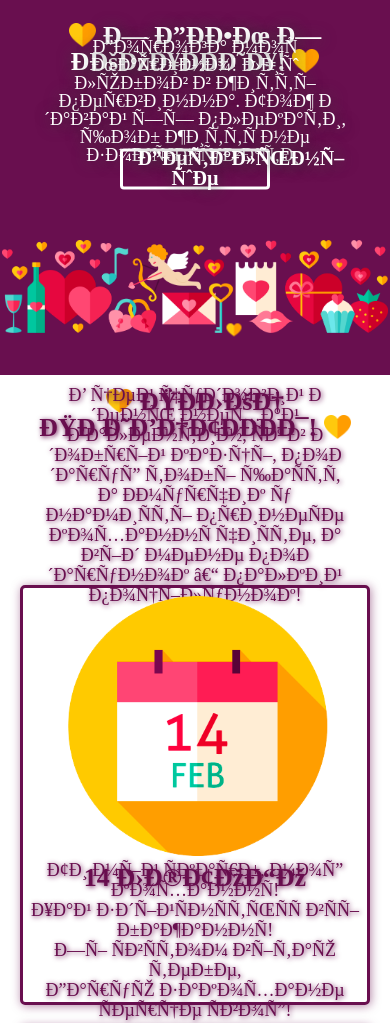
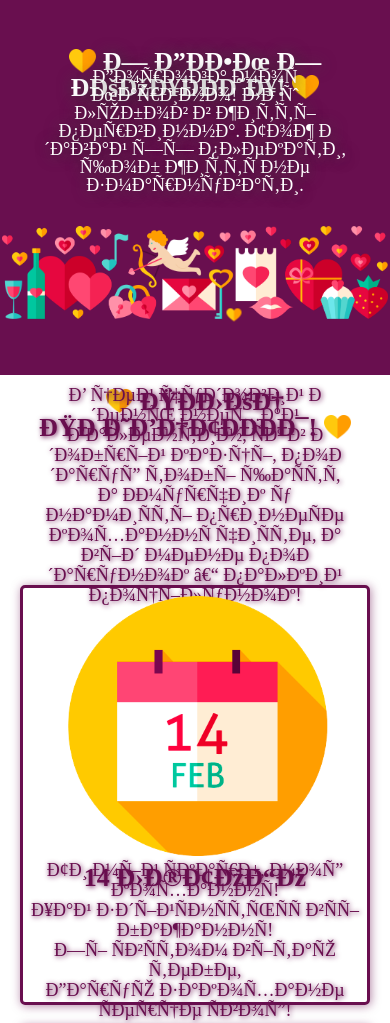
Before and after one commit to DENMAER/DENMAER.github.io, a plain HTML site: page index.html in a window 390 px wide. Shown: the top 1023 px of the page. Drawn offline with nearby package versions, Linux system fonts and the light colour scheme; a web font is replaced by a local one.

Commit message:
fgdfghdfbv

```diff
--- a/css/style.scss
+++ b/css/style.scss
@@ -64,7 +64,7 @@ body{
    text-shadow: 1px 1px 15px rgb(61, 60, 60);
    background: url('../img/bg_1.png') center 80%/99% no-repeat, rgb(105, 15, 79);
    @media screen and (max-width: 600px){
-      background: url('../img/bg_1.png') center 85%/99% no-repeat, rgb(105, 15, 79);
+      background: url('../img/bg_1.png') center 80%/99% no-repeat, rgb(105, 15, 79);
       height: 15%;
    }
    height: 50%;
@@ -80,6 +80,10 @@ body{
          @extend %absolut_center;
          top: 13%;
          left: 50%;
+         @media screen and (max-width: 600px){
+            top: 20%;
+            left: 50%;
+         }
          & img{
             max-width: 7%;
             min-width: 3%;
@@ -88,7 +92,7 @@ body{
       p{
          @include adaptiv-font(26px, 18px);
          @media screen and (max-width: 600px){
-            top: 27%;
+            top: 35%;
             left: 50%;
          }
          text-align: center;
@@ -101,6 +105,7 @@ body{
          @media screen and (max-width: 600px){
             top: 45%;
             left: 50%;
+            display: none;
          }
          @include adaptiv-button(250px, 150px);
          background-color: rgba(255, 255, 255, 0);
@@ -138,7 +143,7 @@ body{
       & .logo1{
          background: url('../img/logo_1.png') center center/ 100% no-repeat, rgba(0, 0, 0, 0);
          @media screen and (max-width: 600px){
-            top: 88%;
+            top: 84%;
             left: 60%;
          }
          @include adaptiv-button(45px, 15px);
--- a/css/style_v.scss
+++ b/css/style_v.scss
@@ -89,7 +89,7 @@ body{
       left: 44%;
       @media screen and (max-width: 600px){
          top: 4%;
-         left: 25%;
+         left: 13%;
          line-height: 20px;
       }
    }
@@ -118,7 +118,7 @@ body{
       top: 85%;
       left: 80%;
       @media screen and (max-width: 600px){
-         top: 85%;
+         top: 87%;
          left: 65%;
       }
       & p{
```
Also changed, not shown: css/style.css, css/style_v.css, 1 other file.
